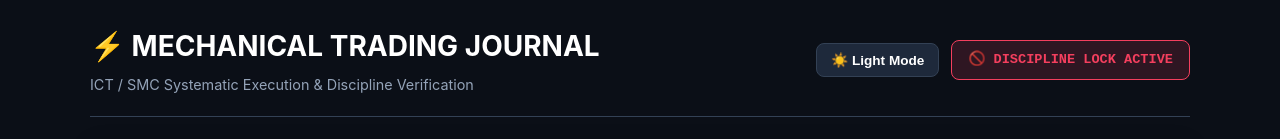
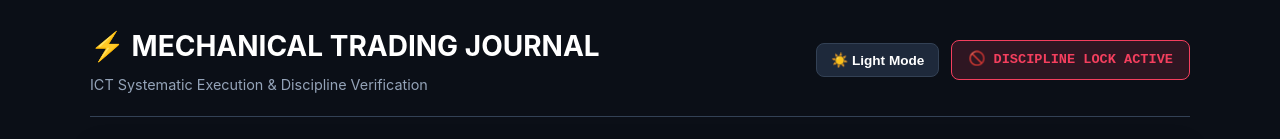
Before and after one commit to limonbdtech/Ttading-journal, a React (Vite) app: page / in a window 1280 px wide. Shown: the top 139 px of the page. Built offline with nearby package versions, Linux system fonts and the light colour scheme.

Commit message:
fix layout

```diff
--- a/src/App.jsx
+++ b/src/App.jsx
@@ -151,7 +151,7 @@ export default function TradingJournal() {
       <header className="app-header">
         <div>
           <h1 className="app-title">⚡ MECHANICAL TRADING JOURNAL</h1>
-          <p className="app-subtitle">ICT / SMC Systematic Execution & Discipline Verification</p>
+          <p className="app-subtitle">ICT  Systematic Execution & Discipline Verification</p>
         </div>
         <div className="header-actions">
           <button type="button" onClick={toggleTheme} className="theme-toggle-btn">
```
